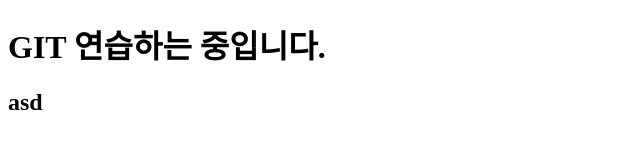
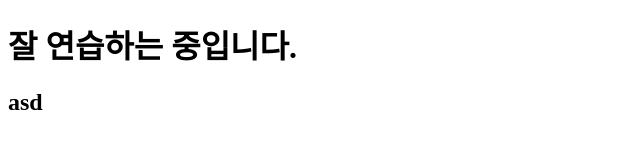
Before and after one commit to cf9874/git-learn, a plain HTML site: page index.html in a window 1280 px wide. Shown: the whole page, without its empty margins (0-640 px from the left). Drawn offline with Linux system fonts and the light colour scheme.

Commit message:
내용 수정

```diff
--- a/index.html
+++ b/index.html
@@ -6,7 +6,7 @@
     <title>깃연습</title>
   </head>
   <body>
-    <h1>GIT 연습하는 중입니다.</h1>
+    <h1>잘 연습하는 중입니다.</h1>
     <h2>asd</h2>
   </body>
 </html>
```
